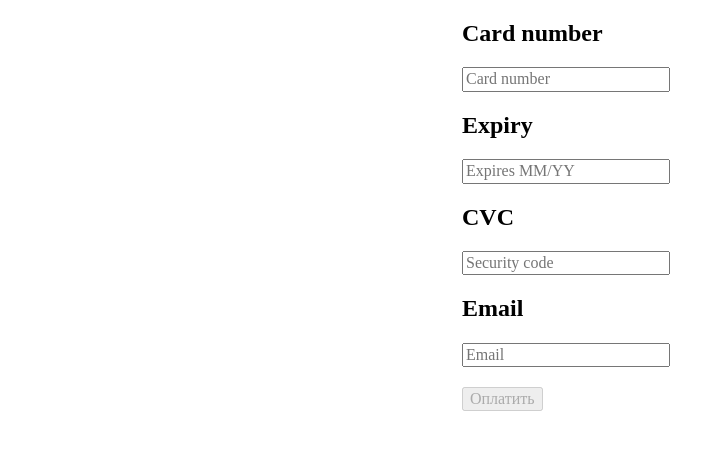
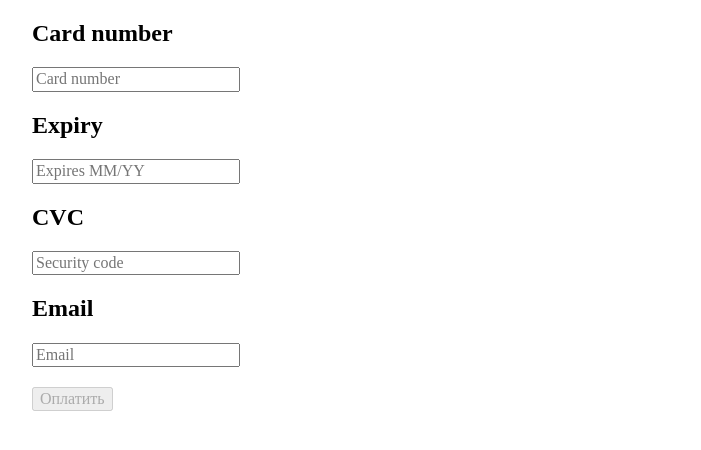
Before and after one commit to Agafocean/CreditCard, a website built with webpack: page src/index.html in a window 1280 px wide. Shown: the whole page, without its empty margins (18-719 px from the left). Built offline with nearby package versions, Linux system fonts and the light colour scheme; what payment would draw is missing.

Commit message:
Update main.css

```diff
--- a/src/css/main.css
+++ b/src/css/main.css
@@ -14,6 +14,6 @@ input.invalid {
 
 .container {
     max-width: 320px;
-    margin: 0 auto;
-    padding: 0 20px;
+ //   margin: 0 auto;
+    padding: 0 50px;
 }
```
